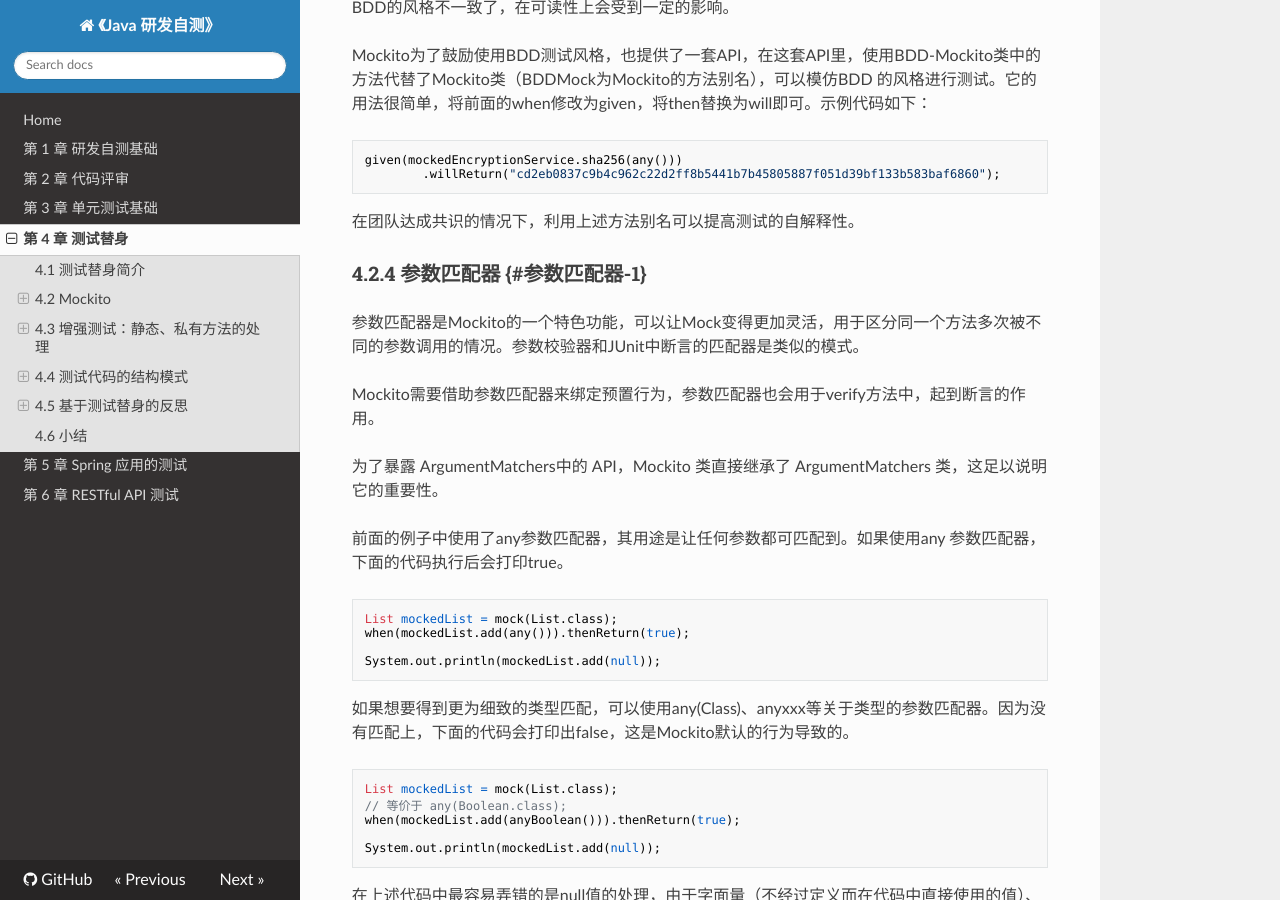
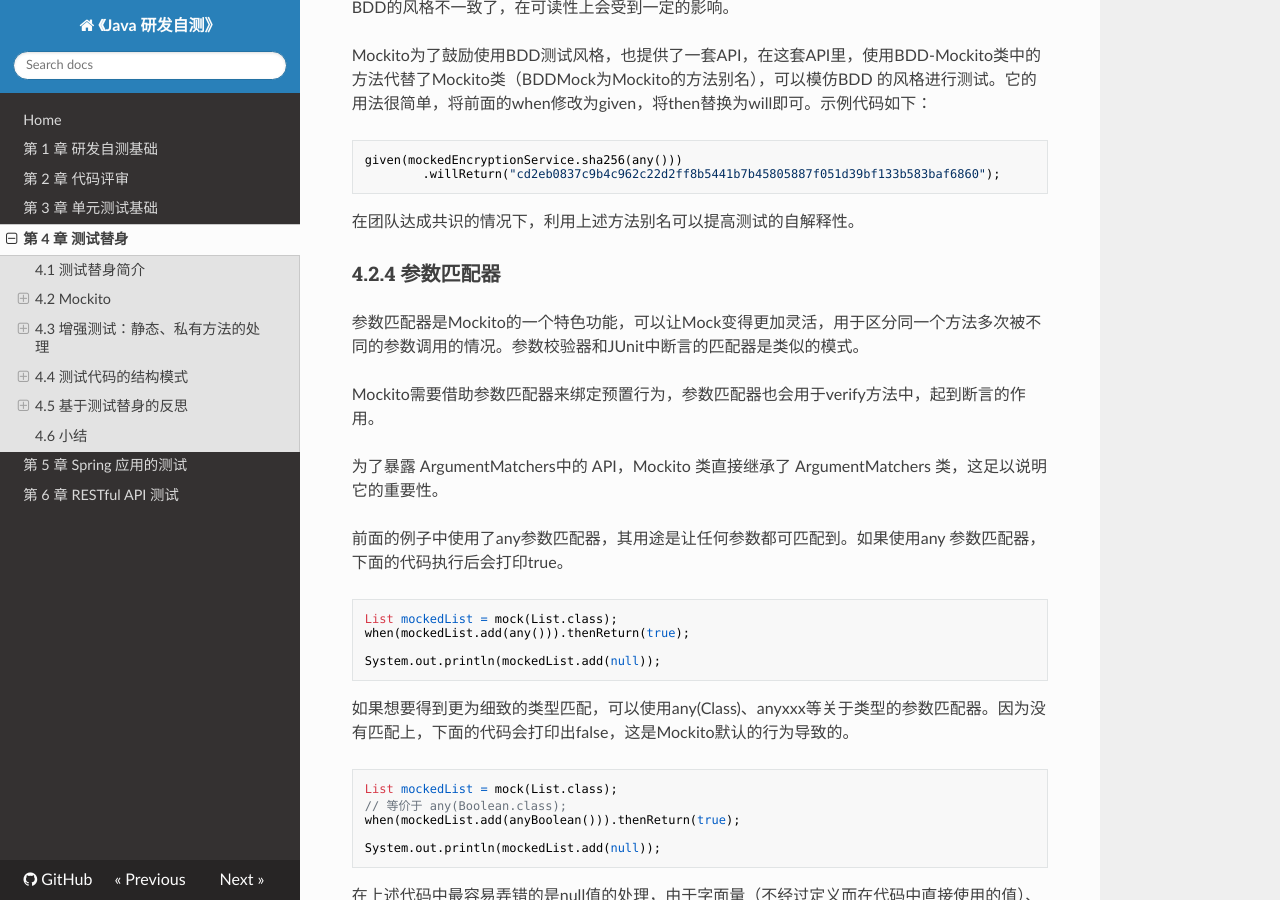
Before and after one commit to java-self-testing/java-self-testing-book, an MkDocs documentation site: the page built from docs/04-testing-doubles.md, in a window 1280 px wide and 900 px high, scrolled down 8205 px. Built offline with MkDocs 1.6.1, drawn with Linux system fonts in a browser that asks for light colours; nearby versions of some CDN libraries.

Commit message:
feat: fix small issue

```diff
--- a/docs/04-testing-doubles.md
+++ b/docs/04-testing-doubles.md
@@ -322,7 +322,7 @@
 
 在团队达成共识的情况下，利用上述方法别名可以提高测试的自解释性。
 
-### 4.2.4 参数匹配器 {#参数匹配器-1}
+### 4.2.4 参数匹配器
 
 参数匹配器是Mockito的一个特色功能，可以让Mock变得更加灵活，用于区分同一个方法多次被不同的参数调用的情况。参数校验器和JUnit中断言的匹配器是类似的模式。
 
```
